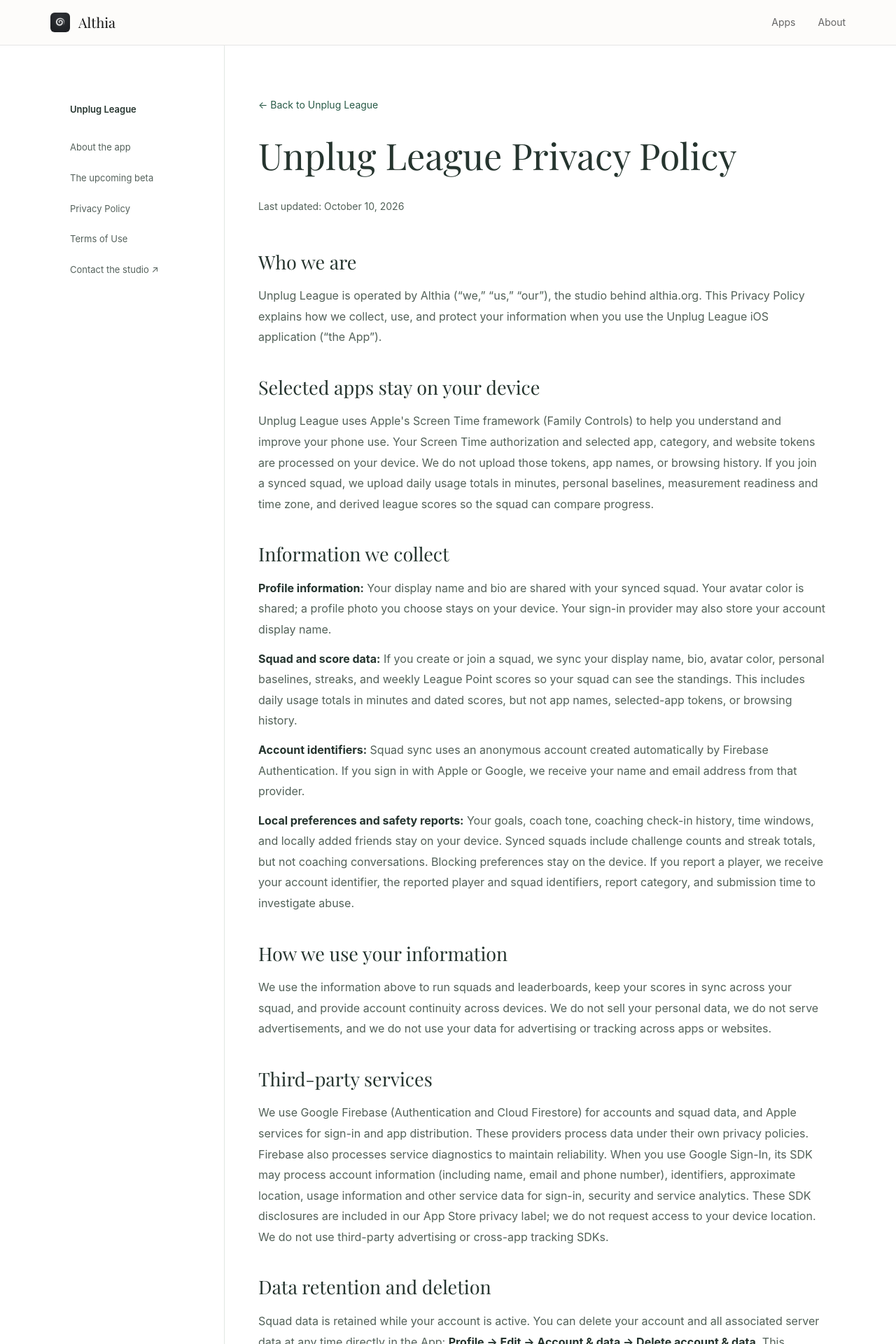
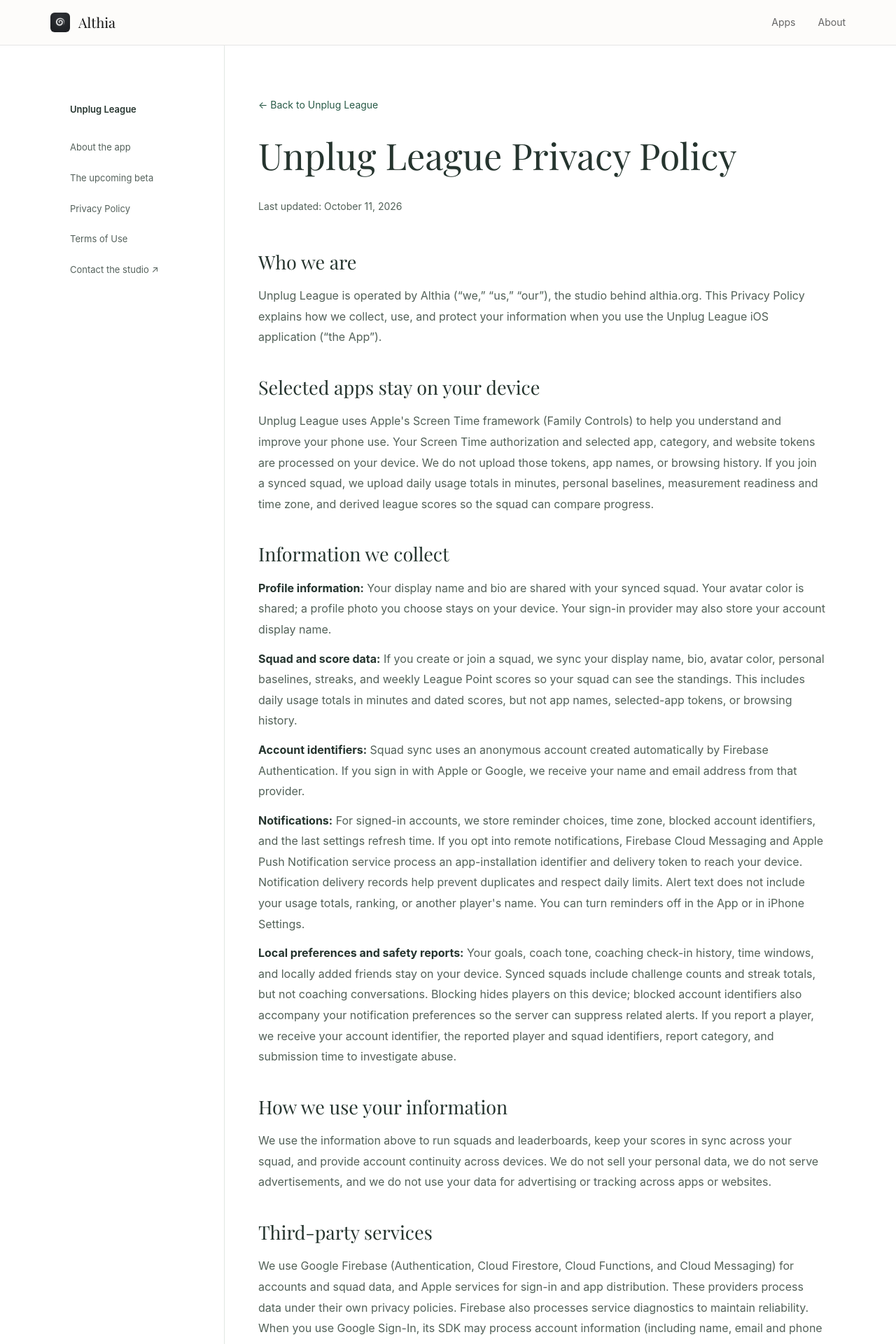
Before and after one commit to noammaman/althia-web, a Next.js app: page /unplugleague/privacy in a window 1280 px wide. Shown: the top 1920 px of the page at 70% size. Built offline with nearby package versions, Linux system fonts and the light colour scheme; a web font is replaced by a local one.

Commit message:
Disclose Unplug League notifications and saved season data

```diff
--- a/app/unplugleague/privacy/page.tsx
+++ b/app/unplugleague/privacy/page.tsx
@@ -39,7 +39,7 @@
           </h1>
 
           <p className="text-sm text-[#999999] mb-12" style={sans}>
-            Last updated: October 10, 2026
+            Last updated: October 11, 2026
           </p>
 
           <div className="space-y-8 text-base text-[#444444] leading-[1.8]" style={sans}>
@@ -74,8 +74,11 @@
               <p className="mb-3">
                 <strong className="text-[#111111]">Account identifiers:</strong> Squad sync uses an anonymous account created automatically by Firebase Authentication. If you sign in with Apple or Google, we receive your name and email address from that provider.
               </p>
+              <p className="mb-3">
+                <strong className="text-[#111111]">Notifications:</strong> For signed-in accounts, we store reminder choices, time zone, blocked account identifiers, and the last settings refresh time. If you opt into remote notifications, Firebase Cloud Messaging and Apple Push Notification service process an app-installation identifier and delivery token to reach your device. Notification delivery records help prevent duplicates and respect daily limits. Alert text does not include your usage totals, ranking, or another player&apos;s name. You can turn reminders off in the App or in iPhone Settings.
+              </p>
               <p>
-                <strong className="text-[#111111]">Local preferences and safety reports:</strong> Your goals, coach tone, coaching check-in history, time windows, and locally added friends stay on your device. Synced squads include challenge counts and streak totals, but not coaching conversations. Blocking preferences stay on the device. If you report a player, we receive your account identifier, the reported player and squad identifiers, report category, and submission time to investigate abuse.
+                <strong className="text-[#111111]">Local preferences and safety reports:</strong> Your goals, coach tone, coaching check-in history, time windows, and locally added friends stay on your device. Synced squads include challenge counts and streak totals, but not coaching conversations. Blocking hides players on this device; blocked account identifiers also accompany your notification preferences so the server can suppress related alerts. If you report a player, we receive your account identifier, the reported player and squad identifiers, report category, and submission time to investigate abuse.
               </p>
             </div>
 
@@ -93,7 +96,7 @@
                 Third-party services
               </h2>
               <p>
-                We use Google Firebase (Authentication and Cloud Firestore) for accounts and squad data, and Apple services for sign-in and app distribution. These providers process data under their own privacy policies. Firebase also processes service diagnostics to maintain reliability. When you use Google Sign-In, its SDK may process account information (including name, email and phone number), identifiers, approximate location, usage information and other service data for sign-in, security and service analytics. These SDK disclosures are included in our App Store privacy label; we do not request access to your device location. We do not use third-party advertising or cross-app tracking SDKs.
+                We use Google Firebase (Authentication, Cloud Firestore, Cloud Functions, and Cloud Messaging) for accounts and squad data, and Apple services for sign-in and app distribution. These providers process data under their own privacy policies. Firebase also processes service diagnostics to maintain reliability. When you use Google Sign-In, its SDK may process account information (including name, email and phone number), identifiers, approximate location, usage information and other service data for sign-in, security and service analytics. These SDK disclosures are included in our App Store privacy label; we do not request access to your device location. We do not use third-party advertising or cross-app tracking SDKs.
               </p>
             </div>
 
@@ -102,7 +105,7 @@
                 Data retention and deletion
               </h2>
               <p className="mb-3">
-                Squad data is retained while your account is active. You can delete your account and all associated server data at any time directly in the App: <strong className="text-[#111111]">Profile &rarr; Edit &rarr; Account &amp; data &rarr; Delete account &amp; data</strong>. This removes your squad memberships, synced scores, and account. If you host a squad with other members, hosting passes to another member. Safety reports may be retained for approximately 90 days for abuse investigation, then automatically deleted.
+                Squad data, including saved season scores and results, is retained while your account is active. Saved seasons remain available to current squad members after a new roster starts. Notification jobs expire shortly after their delivery window; daily delivery-limit records expire after 35 days. Automatic cleanup may take additional time. Remote reminders stop after 28 days without a settings refresh, and optional daily check-ins stop after 14 days away. You can delete your account and all associated server data at any time directly in the App: <strong className="text-[#111111]">Profile &rarr; Edit &rarr; Account &amp; data &rarr; Delete account &amp; data</strong>. This removes your squad memberships, synced scores and historical profile details, notification tokens, and account. Other players&apos; saved places are preserved. A hashed deletion marker is retained to prevent delayed server events from recreating deleted records. If you host a squad with other members, hosting passes to another member. Safety reports may be retained for approximately 90 days for abuse investigation, then automatically deleted.
               </p>
               <p>
                 You can also email <a href="mailto:althiastudios@gmail.com" className="text-[#111111] underline underline-offset-2 hover:text-[#8B6914] transition-colors">althiastudios@gmail.com</a> and we will process your deletion request within 30 days.
```
